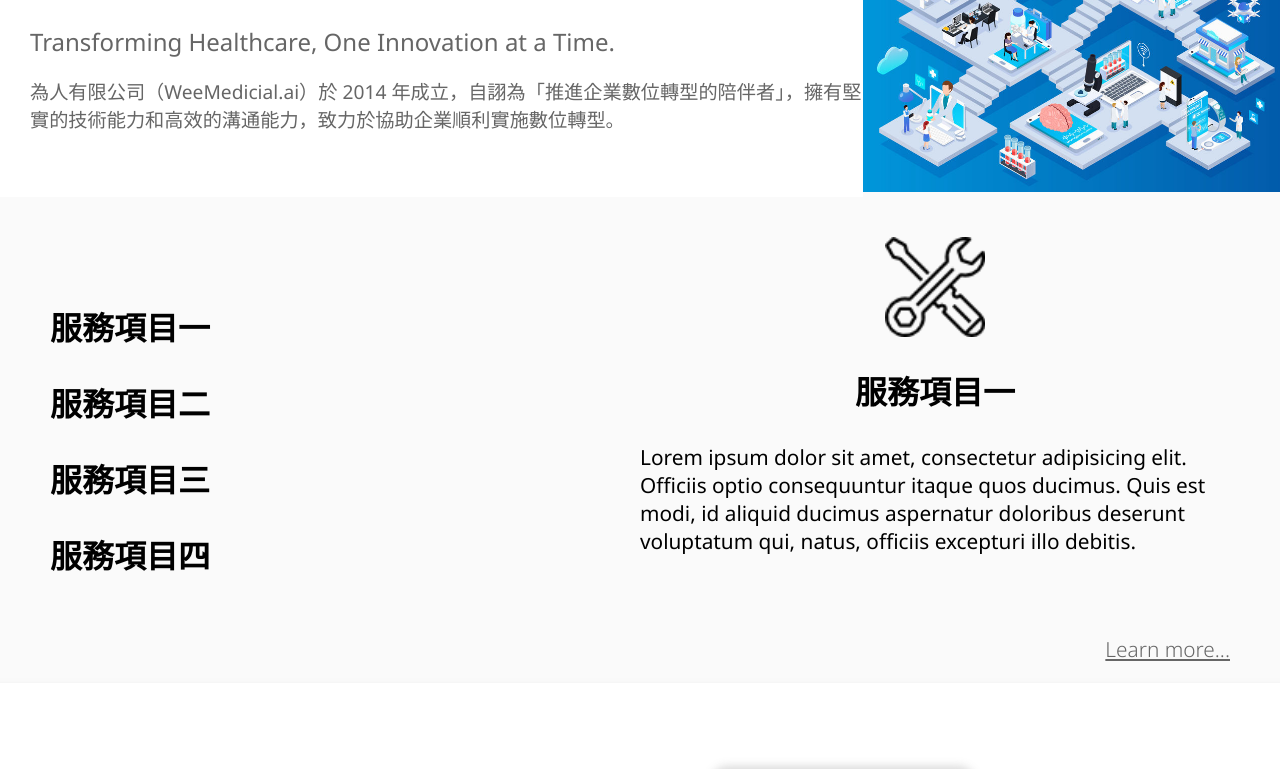
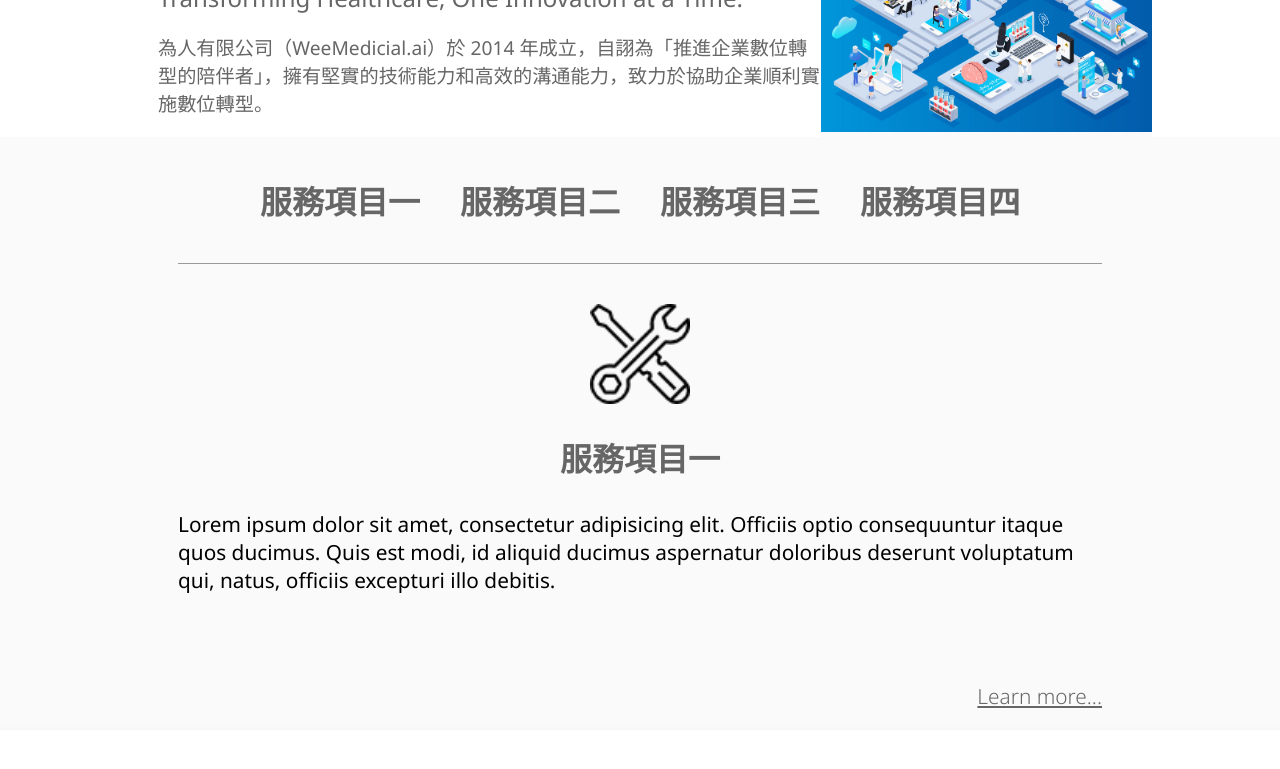
Before and after one commit to w71800/weewebsite, a Next.js app: page / in a window 1280 px wide. Shown: the part 900-1669 px from the top of the page. Built offline with nearby package versions, Linux system fonts and the light colour scheme.

Commit message:
feat: 調整 Services 的排佈格局和其餘調整

```diff
--- a/src/app/layout.js
+++ b/src/app/layout.js
@@ -18,7 +18,7 @@ export default function RootLayout({ children }) {
       },
       {
         title: "服務項目三",
-        content: "Lorem ipsum dolor sit amet, consectetur adipisicing elit. Officiis optio consequuntur itaque quos ducimus. Quis est modi, id ",
+        content: "Lorem ipsum dolor sit amet, consectetur adipisicing elit. Officiis optio consequuntur itaque quos ducimus. Quis est modi, id Lorem ipsum dolor sit amet, consectetur adipisicing elit. Officiis optio consequuntur itaque quos ducimus. Quis est modi, id aliquid ducimus aspernatur doloribus deserunt voluptatum qui, natus, officiis excepturi illo debitis.Lorem ipsum dolor sit amet, consectetur adipisicing elit. Officiis optio consequuntur itaque quos ducimus. Quis est modi, id aliquid ducimus aspernatur doloribus deserunt voluptatum qui, natus, officiis excepturi illo debitis.",
         iconUrl: "/technical-support.png"
       },
       {
--- a/src/components/Navbar.js
+++ b/src/components/Navbar.js
@@ -1,5 +1,8 @@
+'use client'
+
 import style from "@/styles/navbar.sass"
 import Image from "next/image"
+import { useEffect, useState } from "react"
 
 
 export default function Navbar() {
@@ -9,8 +12,33 @@ export default function Navbar() {
     { content: '產品', url: '/products' },
     { content: '技術分享', url: '/articles' }
   ]
+  const [ isHidden, setIsHidden ] = useState(false)
+  const [ lastScrollY, setLastScrollY ] = useState(0)
+
+  useEffect(() => {
+    const controlNavbar = () => {
+      if(typeof window !== "undefined") {
+        if(window.scrollY > lastScrollY) {
+          setIsHidden(true)
+        } else {
+          setIsHidden(false)
+        }
+
+        setLastScrollY(window.scrollY)
+      }
+    };
+
+    if (typeof window !== 'undefined') {
+      window.addEventListener('scroll', controlNavbar);
+      return () => {
+        window.removeEventListener('scroll', controlNavbar);
+      };
+    }
+  }, [])
+
+
   return (
-  <div id="navbar">
+  <div id="navbar" className={isHidden ? "hide" : ""}>
     <div className="container">
       <div className="logo">
         <Image
--- a/src/styles/about.sass
+++ b/src/styles/about.sass
@@ -8,6 +8,7 @@
     display: flex
     align-items: center
     padding-right: 0
+    width: 80%
   .left
     flex: 2
   .right
--- a/src/styles/members.sass
+++ b/src/styles/members.sass
@@ -14,6 +14,7 @@
     display: flex
     align-items: center
     justify-content: center
+    width: 80%
 
   .left
     flex: 1
--- a/src/styles/navbar.sass
+++ b/src/styles/navbar.sass
@@ -12,6 +12,7 @@
   position: fixed
   top: 0
   box-shadow: 0px 3px 5px 2px rgba(#333, .5)
+  transition: top .3s
   .container
     display: flex
     justify-content: space-between
@@ -60,3 +61,8 @@
       color: $color_dec
     // &::after
     //   width: 50px
+#navbar
+  &.hide
+    transition: top .6s
+    transition-delay: .3s
+    top: -100%
--- a/src/styles/services.sass
+++ b/src/styles/services.sass
@@ -4,25 +4,24 @@
   // border: 1px solid #000
 
 #services
-  padding: 20px 0px
   background-color: $color_bgc_section
   .container
-    display: flex
+    width: 80%
     padding: 0px 50px
   .services, .show
-    flex: 1
   .services
     display: flex
-    flex-direction: column
     justify-content: center
-  .service // TODO: 行動裝置的部分，margin-bottom 要處理掉
+    padding: 40px 0px
+    margin-bottom: 20px
+    border-bottom: 1px solid #999
+  .service
     font-size: 2rem
-    margin-bottom: 30px
+    color: #666
+    padding: 0 20px
     cursor: pointer
     font-weight: 700
     transition: color .2s
-    &:last-child
-      margin-bottom: 0px
   .show
     font-size: 1.3rem
     display: flex
@@ -36,13 +35,14 @@
   .title
     font-size: 2rem
     font-weight: 700
+    color: #666
     margin-bottom: 30px
   .content
     height: 200px
   .more
     position: absolute
     right: 0
-    bottom: 0
+    bottom: 20px
     & a
       color: #666
       font-weight: 300
--- a/static/about.css
+++ b/static/about.css
@@ -2,6 +2,7 @@
   display: flex;
   align-items: center;
   padding-right: 0;
+  width: 80%;
 }
 #about .left {
   flex: 2;
--- a/static/members.css
+++ b/static/members.css
@@ -7,6 +7,7 @@
   display: flex;
   align-items: center;
   justify-content: center;
+  width: 80%;
 }
 #members .left {
   flex: 1;
--- a/static/services.css
+++ b/static/services.css
@@ -1,28 +1,24 @@
 #services {
-  padding: 20px 0px;
   background-color: #fafafa;
 }
 #services .container {
-  display: flex;
+  width: 80%;
   padding: 0px 50px;
-}
-#services .services, #services .show {
-  flex: 1;
 }
 #services .services {
   display: flex;
-  flex-direction: column;
   justify-content: center;
+  padding: 40px 0px;
+  margin-bottom: 20px;
+  border-bottom: 1px solid #999;
 }
 #services .service {
   font-size: 2rem;
-  margin-bottom: 30px;
+  color: #666;
+  padding: 0 20px;
   cursor: pointer;
   font-weight: 700;
   transition: color 0.2s;
-}
-#services .service:last-child {
-  margin-bottom: 0px;
 }
 #services .show {
   font-size: 1.3rem;
@@ -39,6 +35,7 @@
 #services .title {
   font-size: 2rem;
   font-weight: 700;
+  color: #666;
   margin-bottom: 30px;
 }
 #services .content {
@@ -47,7 +44,7 @@
 #services .more {
   position: absolute;
   right: 0;
-  bottom: 0;
+  bottom: 20px;
 }
 #services .more a {
   color: #666;
```
Also changed, not shown: src/app/sections/Services.js (+1 -18 lines), static/navbar.css (+7 -0 lines).
